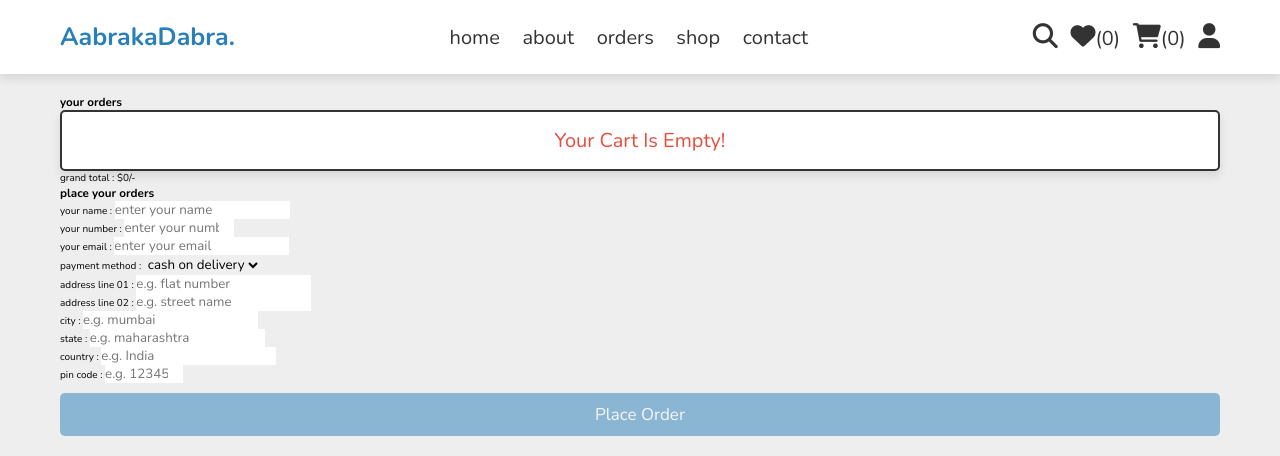
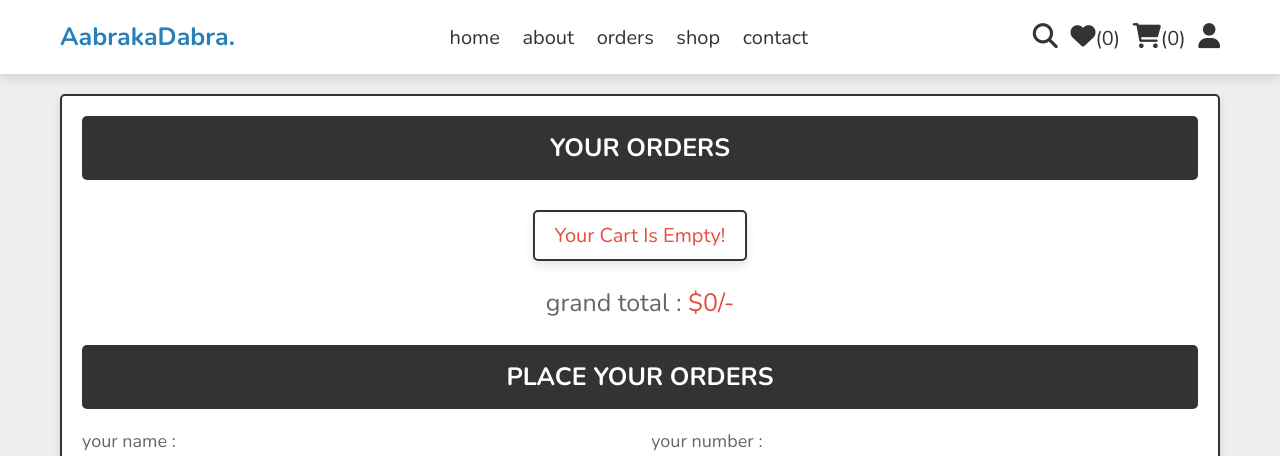
Before and after one commit to Mr-Khandelwal/AbraKaDabra, a PHP site: page /checkout.php in a window 1280 px wide. Shown: the top 456 px of the page. Run offline with PHP 8.4, Linux system fonts and the light colour scheme; the visitor is signed in with stand-in values (Sample User, id 1); data that the repository does not hold is empty; some libraries are stand-ins or nearby versions; grey boxes are pictures that could not be loaded.

Commit message:
css edit 5

```diff
--- a/css/style.css
+++ b/css/style.css
@@ -731,208 +731,208 @@ section{
     height: 15rem;
     resize: none;
  }
+ .search-form form{
+   display: flex;
+   gap:1rem;
+}
 
+.search-form form input{
+   width: 100%;
+   border:var(--border);
+   border-radius: .5rem;
+   background-color: var(--white);
+   box-shadow: var(--box-shadow);
+   padding:1.4rem;
+   font-size: 1.8rem;
+   color:var(--black);
+}
 
+.search-form form button{
+   font-size: 2.5rem;
+   height: 5.5rem;
+   line-height: 5.5rem;
+   background-color: var(--main-color);
+   cursor: pointer;
+   color:var(--white);
+   border-radius: .5rem;
+   width: 6rem;
+   text-align: center;
+}
 
+.search-form form button:hover{
+   background-color: var(--black);
+}
 
+.wishlist-total{
+   max-width: 50rem;
+   margin:0 auto;
+   margin-top: 3rem;
+   background-color: var(--white);
+   border:var(--border);
+   border-radius: .5rem;;
+   padding:2rem;
+   text-align: center;
+}
 
+.wishlist-total p{
+   font-size: 2.5rem;
+   color:var(--black);
+   margin-bottom: 2rem;
+}
 
+.wishlist-total p span{
+   color:var(--red);
+}
 
+.shopping-cart .fa-edit{
+   height: 4.5rem;
+   border-radius: .5rem;
+   background-color: var(--orange);
+   width: 5rem;
+   font-size: 2rem;
+   color:var(--white);
+   cursor: pointer;
+}
 
+.shopping-cart .fa-edit:hover{
+   background-color: var(--black);
+}
 
+.shopping-cart .sub-total{
+   margin:2rem 0;
+   font-size: 2rem;
+   color:var(--light-color);
+}
 
+.shopping-cart .sub-total span{
+   color:var(--red);
+}
 
+.cart-total{
+   max-width: 50rem;
+   margin:0 auto;
+   margin-top: 3rem;
+   background-color: var(--white);
+   border:var(--border);
+   border-radius: .5rem;;
+   padding:2rem;
+   text-align: center;
+}
 
+.cart-total p{
+   font-size: 2.5rem;
+   color:var(--black);
+   margin-bottom: 2rem;
+}
 
+.cart-total p span{
+   color:var(--red);
+}
 
+.display-orders{
+   text-align: center;
+   padding-bottom: 0;
+}
 
+.display-orders p{
+   display: inline-block;
+   padding:1rem 2rem;
+   margin:1rem .5rem;
+   font-size: 2rem;
+   text-align: center;
+   border:var(--border);
+   background-color: var(--white);
+   box-shadow: var(--box-shadow);
+   border-radius: .5rem;
+}
 
+.display-orders p span{
+   color:var(--red);
+}
 
+.display-orders .grand-total{
+   margin-top: 1.5rem;
+   margin-bottom: 2.5rem;
+   font-size: 2.5rem;
+   color:var(--light-color);
+}
 
+.display-orders .grand-total span{
+   color:var(--red);
+}
 
+.checkout-orders form{
+   padding:2rem;
+   border:var(--border);
+   background-color: var(--white);
+   box-shadow: var(--box-shadow);
+   border-radius: .5rem;
+}
 
+.checkout-orders form h3{
+   border-radius: .5rem;
+   background-color: var(--black);
+   color:var(--white);
+   padding:1.5rem 1rem;
+   text-align: center;
+   text-transform: uppercase;
+   margin-bottom: 2rem;
+   font-size: 2.5rem;
+}
 
+.checkout-orders form .flex{
+   display: flex;
+   flex-wrap: wrap;
+   gap:1.5rem;
+   justify-content: space-between;
+}
 
+.checkout-orders form .flex .inputBox{
+   width: 49%;
+}
 
+.checkout-orders form .flex .inputBox .box{
+   width: 100%;
+   border:var(--border);
+   border-radius: .5rem;
+   font-size: 1.8rem;
+   color:var(--black);
+   padding:1.2rem 1.4rem;
+   margin:1rem 0;
+   background-color: var(--light-bg);
+}
 
+.checkout-orders form .flex .inputBox span{
+   font-size: 1.8rem;
+   color:var(--light-color);
+}
 
+.orders .box-container{
+   display: flex;
+   flex-wrap: wrap;
+   gap:1.5rem;
+   align-items: flex-start;
+}
 
+.orders .box-container .box{
+   padding:1rem 2rem;
+   flex:1 1 40rem;
+   border:var(--border);
+   background-color: var(--white);
+   box-shadow: var(--box-shadow);
+   border-radius: .5rem;
+}
 
+.orders .box-container .box p{
+   margin:.5rem 0;
+   line-height: 1.8;
+   font-size: 2rem;
+   color:var(--light-color);
+}
 
-
-
-
-
-
-
-
-
-
-
-
-
-
-
-
-
-
-
-
-
-
-
-
-
-
-
-
-
-
-
-
-
-
-
-
-
-
-
-
-
-
-
-
-
-
-
-
-
-
-
-
-
-
-
-
-
-
-
-
-
-
-
-
-
-
-
-
-
-
-
-
-
-
-
-
-
-
-
-
-
-
-
-
-
-
-
-
-
-
-
-
-
-
-
-
-
-
-
-
-
-
-
-
-
-
-
-
-
-
-
-
-
-
-
-
-
-
-
-
-
-
-
-
-
-
-
-
-
-
-
-
-
-
-
-
-
-
-
-
-
-
-
-
-
-
-
-
-
-
-
-
-
-
-
-
-
-
-
-
-
-
-
-
-
-
-
-
-
-
-
-
-
-
-
+.orders .box-container .box p span{
+   color:var(--main-color);
+}
 
  .footer{
 
```
